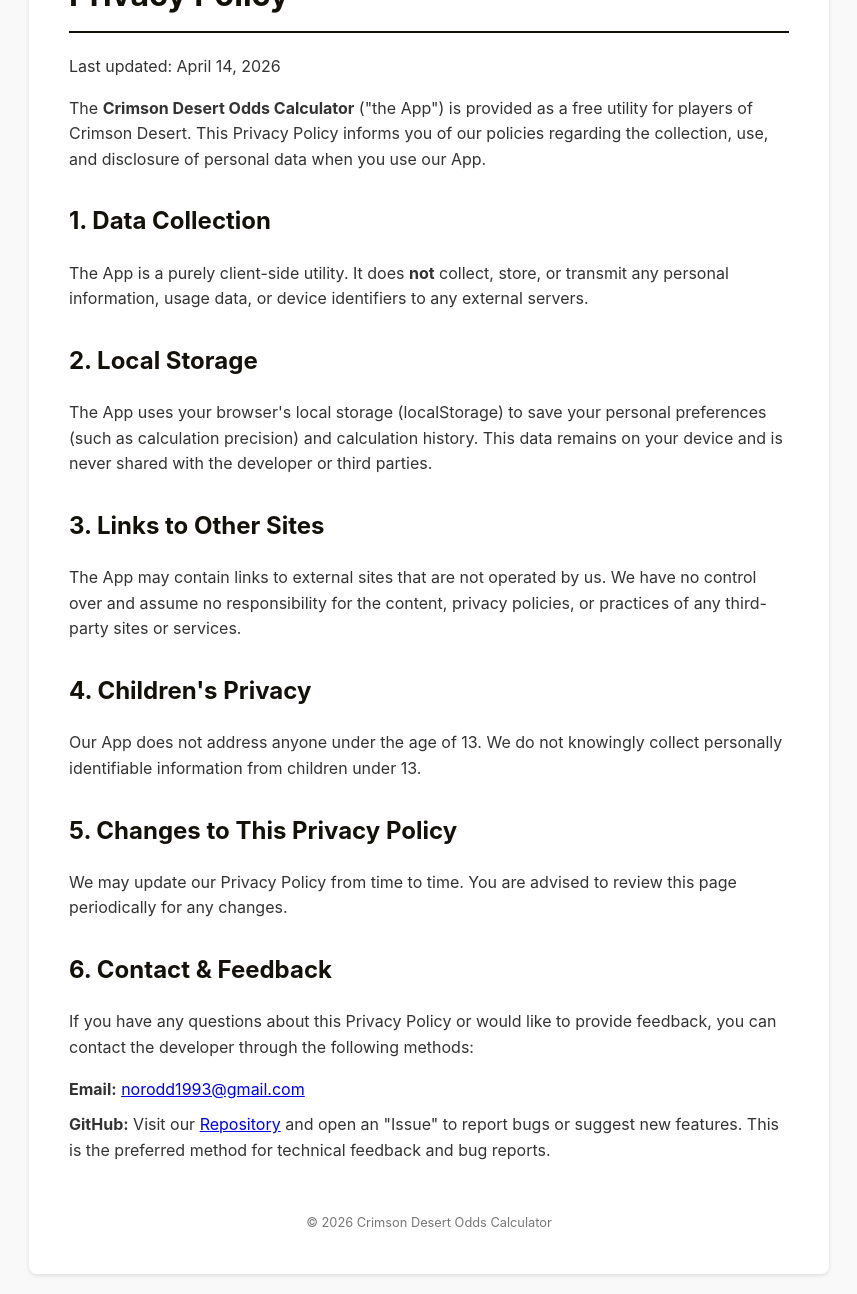
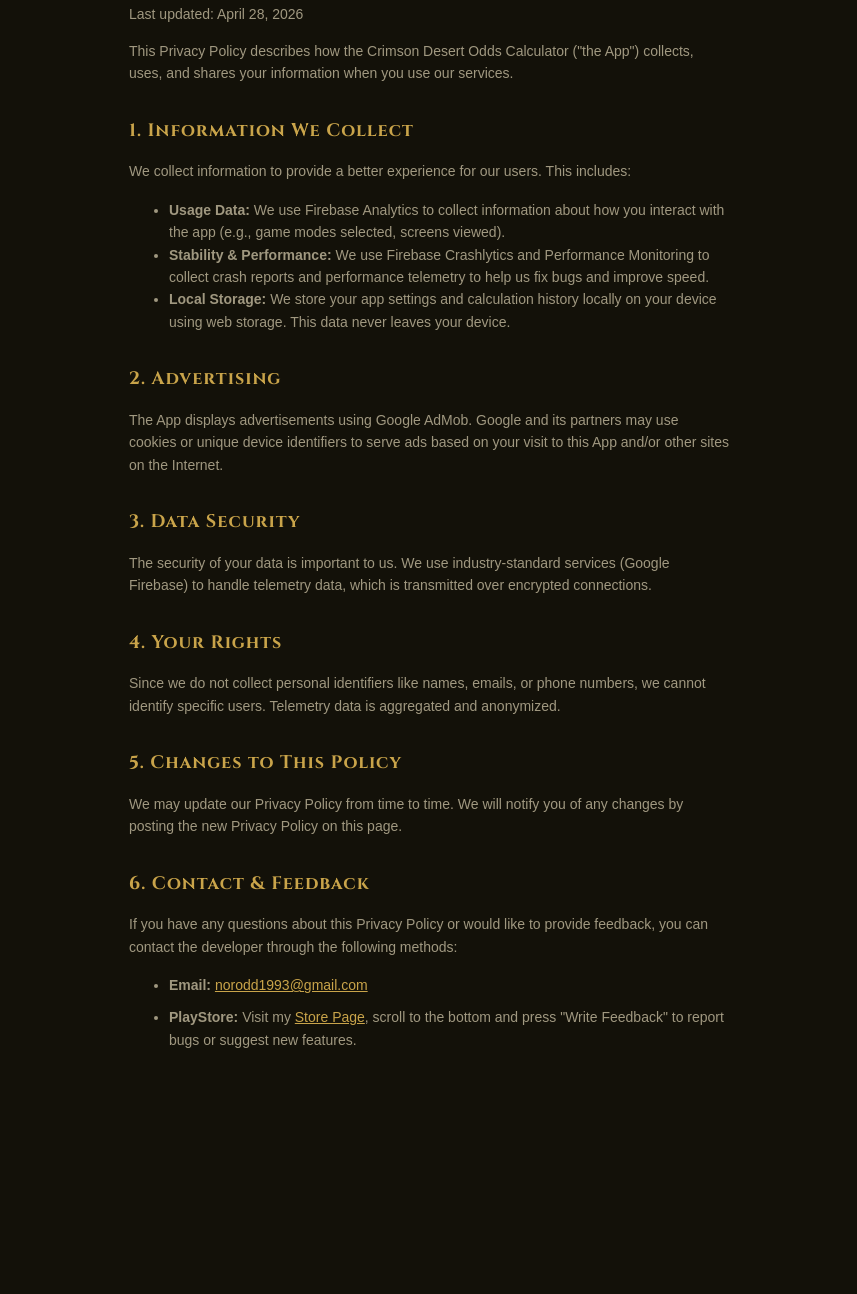
Before and after one commit to norodd93/CD-Gambling-Calculator, a plain HTML site: page privacy-policy.html in a window 1280 px wide. Shown: the part 112-1406 px from the top of the page, without its empty margins (211-1068 px from the left). After the commit the page ends 1203 px from the top, so only its background shows below. Drawn offline with Linux system fonts and the light colour scheme.

Commit message:
Update privacy-policy.html

```diff
--- a/privacy-policy.html
+++ b/privacy-policy.html
@@ -2,63 +2,76 @@
 <html lang="en">
 <head>
     <meta charset="UTF-8">
-    <meta name="viewport" content="width=device-width, initial-scale=1.0">
-    <title>Privacy Policy - Crimson Desert Odds Calculator</title>
+    <meta name="viewport" content="width=device-width, initial-scale=1.0, viewport-fit=cover">
+    <title>Privacy Policy - Crimson Desert Odds</title>
+    <link href="https://fonts.googleapis.com/css2?family=Cinzel:wght@400;600;700&display=swap" rel="stylesheet">
     <style>
+        :root {
+            --bg: #131109;
+            --surface: #1c1912;
+            --gold: #c9a44a;
+            --text: #e0d8c0;
+            --text-dim: #a09880;
+        }
         body {
-            font-family: -apple-system, BlinkMacSystemFont, "Segoe UI", Roboto, Helvetica, Arial, sans-serif;
+            background: var(--bg);
+            color: var(--text);
+            font-family: sans-serif;
+            margin: 0;
+            padding: 24px;
             line-height: 1.6;
-            color: #333;
-            max-width: 800px;
-            margin: 0 auto;
-            padding: 20px;
-            background-color: #f9f9f9;
         }
-        .container {
-            background: #fff;
-            padding: 40px;
-            border-radius: 8px;
-            box-shadow: 0 2px 4px rgba(0,0,0,0.1);
+        h1, h2 {
+            font-family: 'Cinzel', serif;
+            color: var(--gold);
+            letter-spacing: 1px;
         }
-        h1 { color: #131109; border-bottom: 2px solid #131109; padding-bottom: 10px; }
-        h2 { color: #131109; margin-top: 30px; }
-        p { margin-bottom: 15px; }
-        .footer { margin-top: 50px; font-size: 0.8em; color: #777; text-align: center; }
+        h1 { font-size: 24px; border-bottom: 1px solid rgba(201,164,74,0.3); padding-bottom: 12px; margin-bottom: 24px; }
+        h2 { font-size: 18px; margin-top: 32px; }
+        p, li { font-size: 14px; color: var(--text-dim); }
+        .back-link {
+            display: inline-block;
+            margin-bottom: 20px;
+            color: var(--gold);
+            text-decoration: none;
+            font-weight: bold;
+        }
+        .container { max-width: 600px; margin: 0 auto; }
     </style>
 </head>
 <body>
     <div class="container">
         <h1>Privacy Policy</h1>
-        <p>Last updated: April 14, 2026</p>
+        <p>Last updated: April 28, 2026</p>
 
-        <p>The <strong>Crimson Desert Odds Calculator</strong> ("the App") is provided as a free utility for players of Crimson Desert. This Privacy Policy informs you of our policies regarding the collection, use, and disclosure of personal data when you use our App.</p>
+        <p>This Privacy Policy describes how the Crimson Desert Odds Calculator ("the App") collects, uses, and shares your information when you use our services.</p>
 
-        <h2>1. Data Collection</h2>
-        <p>The App is a purely client-side utility. It does <strong>not</strong> collect, store, or transmit any personal information, usage data, or device identifiers to any external servers.</p>
-
-        <h2>2. Local Storage</h2>
-        <p>The App uses your browser's local storage (localStorage) to save your personal preferences (such as calculation precision) and calculation history. This data remains on your device and is never shared with the developer or third parties.</p>
-
-
-        <h2>3. Links to Other Sites</h2>
-        <p>The App may contain links to external sites that are not operated by us. We have no control over and assume no responsibility for the content, privacy policies, or practices of any third-party sites or services.</p>
-
-        <h2>4. Children's Privacy</h2>
-        <p>Our App does not address anyone under the age of 13. We do not knowingly collect personally identifiable information from children under 13.</p>
-
-        <h2>5. Changes to This Privacy Policy</h2>
-        <p>We may update our Privacy Policy from time to time. You are advised to review this page periodically for any changes.</p>
-
-        <h2>6. Contact & Feedback</h2>
-        <p>If you have any questions about this Privacy Policy or would like to provide feedback, you can contact the developer through the following methods:</p>
-        <ul style="list-style-type: none; padding-left: 0;">
-            <li><strong>Email:</strong> <a href="mailto:norodd1993@gmail.com">norodd1993@gmail.com</a></li>
-            <li style="margin-top: 10px;"><strong>GitHub:</strong> Visit our <a href="https://github.com/norodd93/CD-Gambling-Calculator" target="_blank">Repository</a> and open an "Issue" to report bugs or suggest new features. This is the preferred method for technical feedback and bug reports.</li>
+        <h2>1. Information We Collect</h2>
+        <p>We collect information to provide a better experience for our users. This includes:</p>
+        <ul>
+            <li><strong>Usage Data:</strong> We use Firebase Analytics to collect information about how you interact with the app (e.g., game modes selected, screens viewed).</li>
+            <li><strong>Stability & Performance:</strong> We use Firebase Crashlytics and Performance Monitoring to collect crash reports and performance telemetry to help us fix bugs and improve speed.</li>
+            <li><strong>Local Storage:</strong> We store your app settings and calculation history locally on your device using web storage. This data never leaves your device.</li>
         </ul>
 
-        <div class="footer">
-            &copy; 2026 Crimson Desert Odds Calculator
-        </div>
+        <h2>2. Advertising</h2>
+        <p>The App displays advertisements using Google AdMob. Google and its partners may use cookies or unique device identifiers to serve ads based on your visit to this App and/or other sites on the Internet.</p>
+
+        <h2>3. Data Security</h2>
+        <p>The security of your data is important to us. We use industry-standard services (Google Firebase) to handle telemetry data, which is transmitted over encrypted connections.</p>
+
+        <h2>4. Your Rights</h2>
+        <p>Since we do not collect personal identifiers like names, emails, or phone numbers, we cannot identify specific users. Telemetry data is aggregated and anonymized.</p>
+
+        <h2>5. Changes to This Policy</h2>
+        <p>We may update our Privacy Policy from time to time. We will notify you of any changes by posting the new Privacy Policy on this page.</p>
+
+        <h2>6. Contact &amp; Feedback</h2>
+        <p>If you have any questions about this Privacy Policy or would like to provide feedback, you can contact the developer through the following methods:</p>
+        <ul>
+            <li><strong>Email:</strong> <a href="mailto:norodd1993@gmail.com" style="color: var(--gold);">norodd1993@gmail.com</a></li>
+            <li style="margin-top: 10px;"><strong>PlayStore:</strong> Visit my <a href="https://play.google.com/store/apps/details?id=com.norodd.cdcalculator" target="_blank" style="color: var(--gold);">Store Page</a>, scroll to the bottom and press "Write Feedback" to report bugs or suggest new features.</li>
+        </ul>
     </div>
 </body>
 </html>
```
